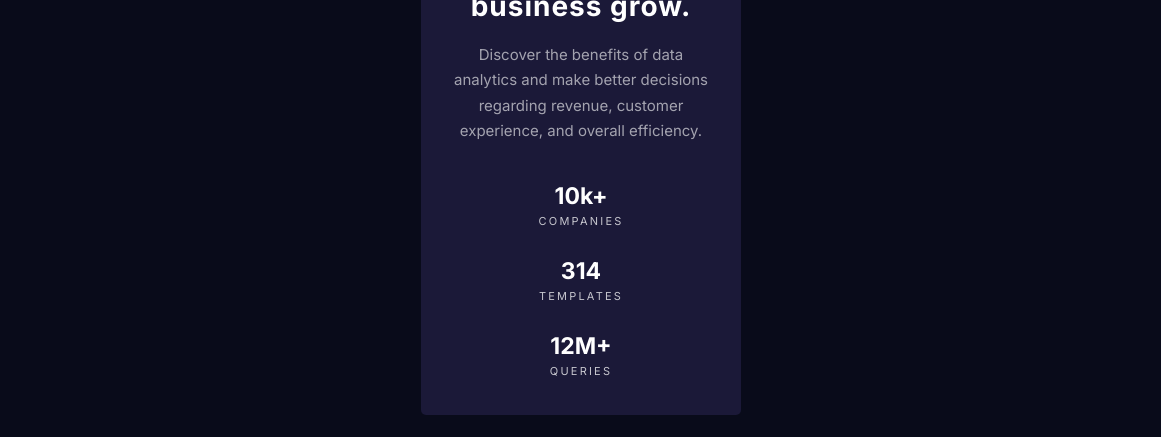
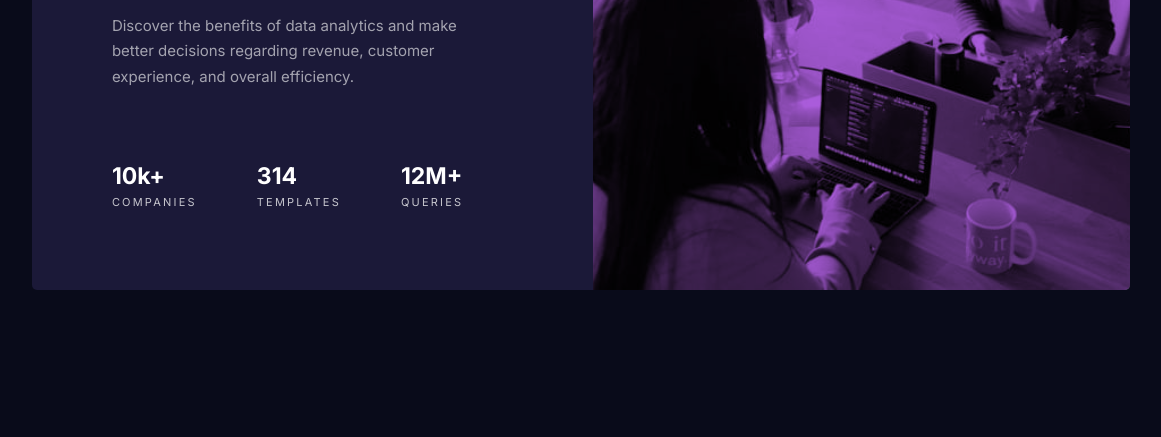
Before and after one commit to KarlaXBT/stats-preview-main, a plain HTML site: page index.html in a window 1536 px wide. Shown: the part 363-800 px from the top of the page, without its empty margins (187-1348 px from the left). Drawn offline with Linux system fonts and the light colour scheme.

Commit message:
Added media queries, styled for desktop layout

```diff
--- a/style.css
+++ b/style.css
@@ -114,3 +114,49 @@ body {
   font-size: 1.1rem;
   letter-spacing: 2.2px;
 }
+
+@media (min-width: 1440px) {
+  .card {
+    flex-direction: row-reverse;
+    max-width: 111rem;
+    gap: 2rem;
+  }
+
+  .card__img,
+  .card__content {
+    width: 50%;
+  }
+
+  .card__content {
+    gap: 3rem;
+  }
+
+  .card__img img {
+    display: none;
+  }
+
+  .card__img {
+    background-image: url(images/image-header-desktop.jpg);
+    background-position: center;
+    background-repeat: no-repeat;
+    background-size: cover;
+  }
+
+  .card__content {
+    padding: 8rem;
+    text-align: left;
+  }
+
+  .card__heading {
+    font-size: 3.6rem;
+  }
+
+  .card__description {
+    margin-bottom: 4rem;
+  }
+
+  .stats {
+    flex-direction: row;
+    gap: 6rem;
+  }
+}
```
